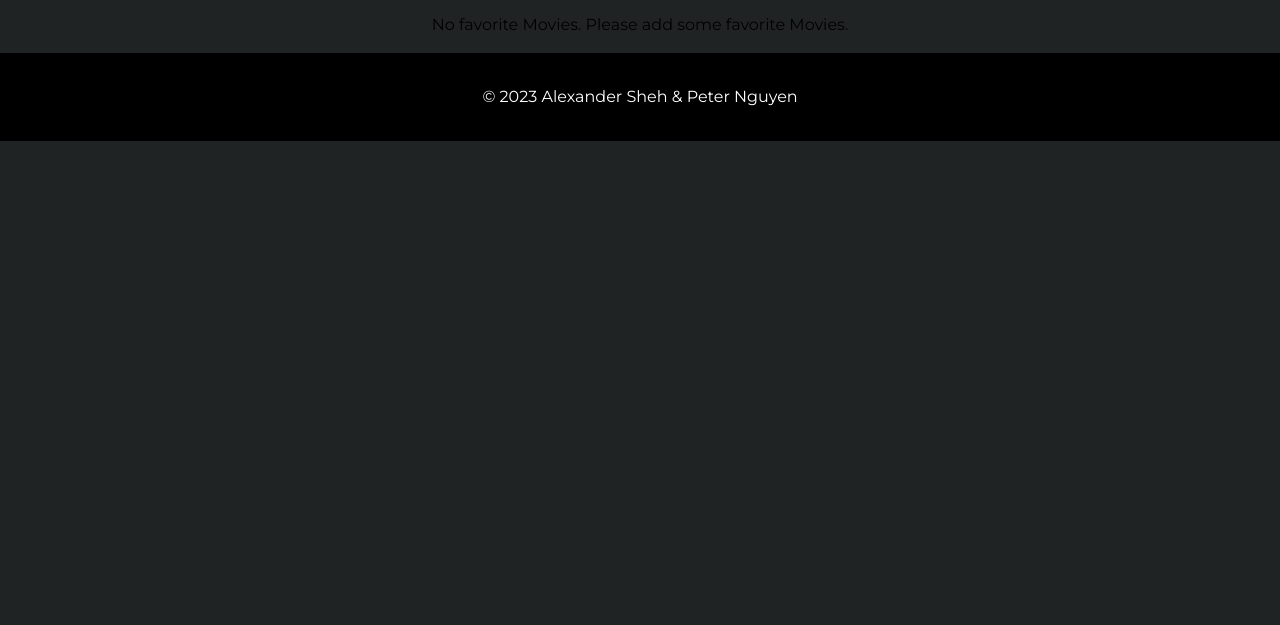
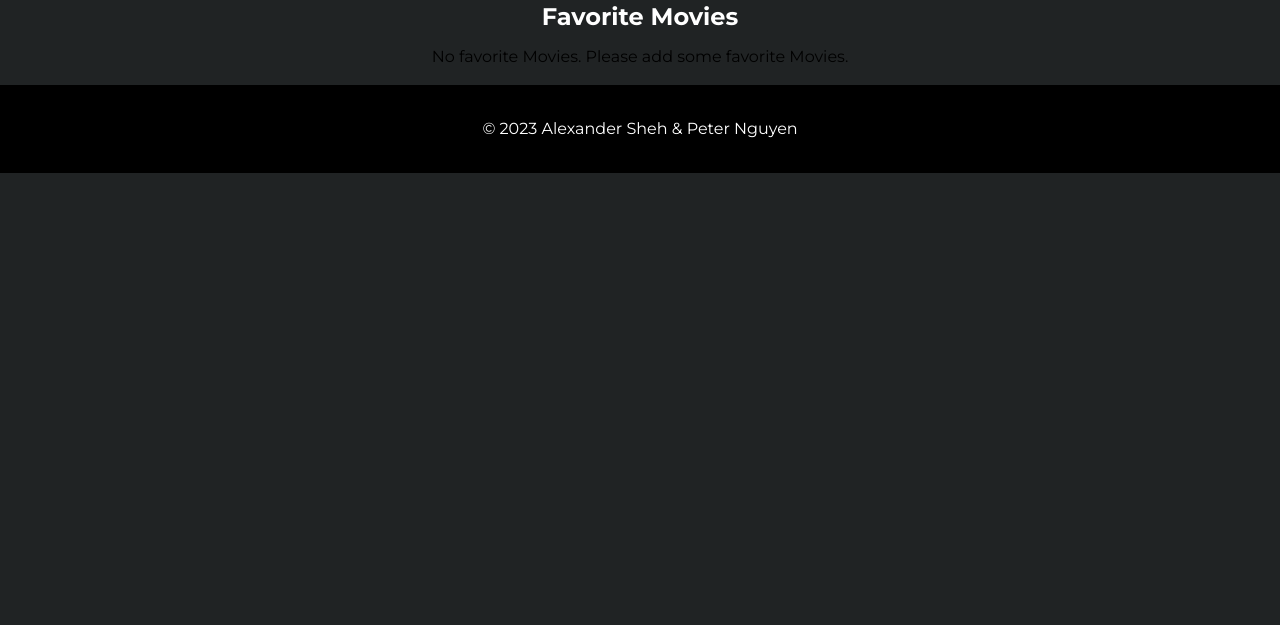
Before and after one commit to alexgjsheh/movie-database-app, a React app: page /favorites in a window 1280 px wide. Shown: the part 175-800 px from the top of the page. Built offline with nearby package versions, Linux system fonts and the light colour scheme.

Commit message:
Added class and styling to h2 on favorites page

```diff
--- a/src/components/App.css
+++ b/src/components/App.css
@@ -941,3 +941,11 @@ header {
         right: 0.8rem;
     }
 }
+
+/* favorite page styling */
+
+.favorite-movies-heading {
+    margin-top: 2rem;
+    color: white;
+    font-size: 1.5rem;
+}
--- a/src/pages/PageFavorites.js
+++ b/src/pages/PageFavorites.js
@@ -11,12 +11,10 @@ function PageFavorites() {
 
     return (
         <main>
-      <section>
-        <h2>Favourite Movies</h2>
+            <section className="main-content">
+                <h2 className="favorite-movies-heading">Favorite Movies</h2>
                 {favs.length < 1 ? (
-          <p>
-            No favorite Movies. Please add some favorite Movies.
-          </p>
+                    <p>No favorite Movies. Please add some favorite Movies.</p>
                 ) : (
                     <div className="movie-card-container">
                         {favs.map((movie, i) => {
```
Lines whose indentation alone changed are shown as unchanged.
